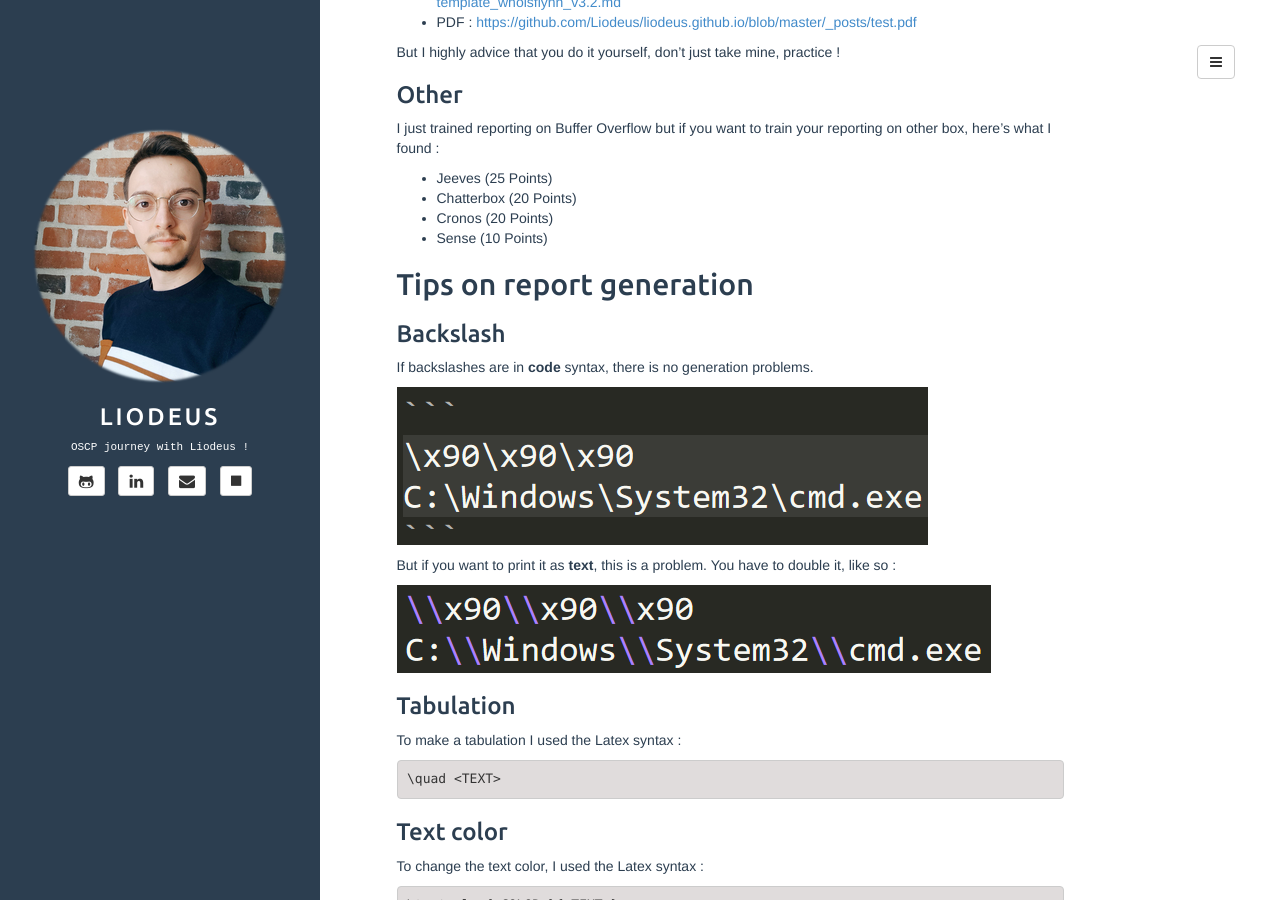
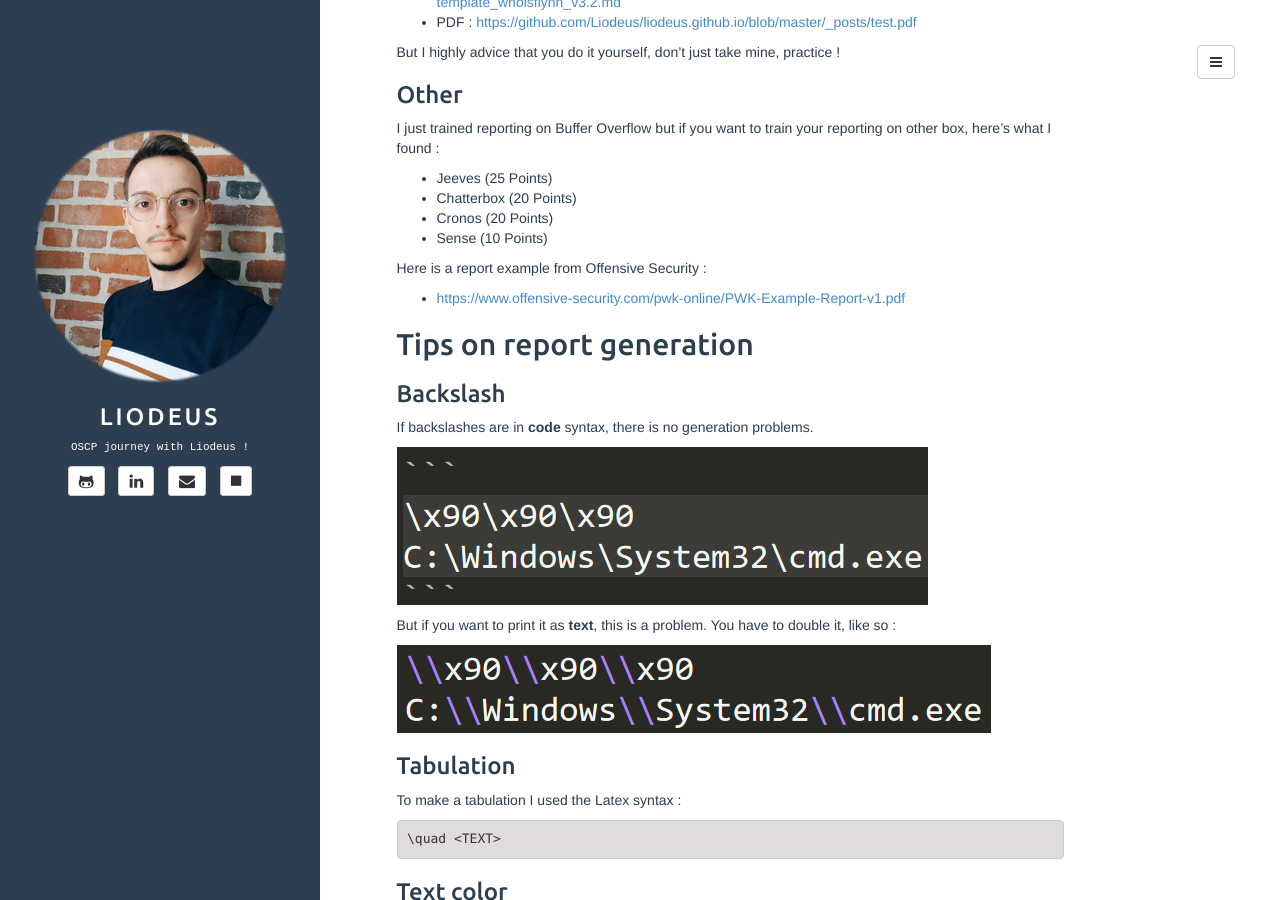
Before and after one commit to Liodeus/liodeus.github.io, a Jekyll site: the page built from _posts/2020-10-19-OSCP-exam-report-training.md, in a window 1280 px wide and 900 px high, scrolled down 3840 px. Built offline with Jekyll 4.4.1, drawn with Linux system fonts in a browser that asks for light colours.

Commit message:
Add files via upload

```diff
--- a/_posts/2020-10-19-OSCP-exam-report-training.md
+++ b/_posts/2020-10-19-OSCP-exam-report-training.md
@@ -202,6 +202,10 @@ I just trained reporting on Buffer Overflow but if you want to train your report
 - Cronos (20 Points)
 - Sense (10 Points)
 
+Here is a report example from Offensive Security :
+
+- [https://www.offensive-security.com/pwk-online/PWK-Example-Report-v1.pdf](https://www.offensive-security.com/pwk-online/PWK-Example-Report-v1.pdf)
+
 ## Tips on report generation
 
 ### Backslash
```
